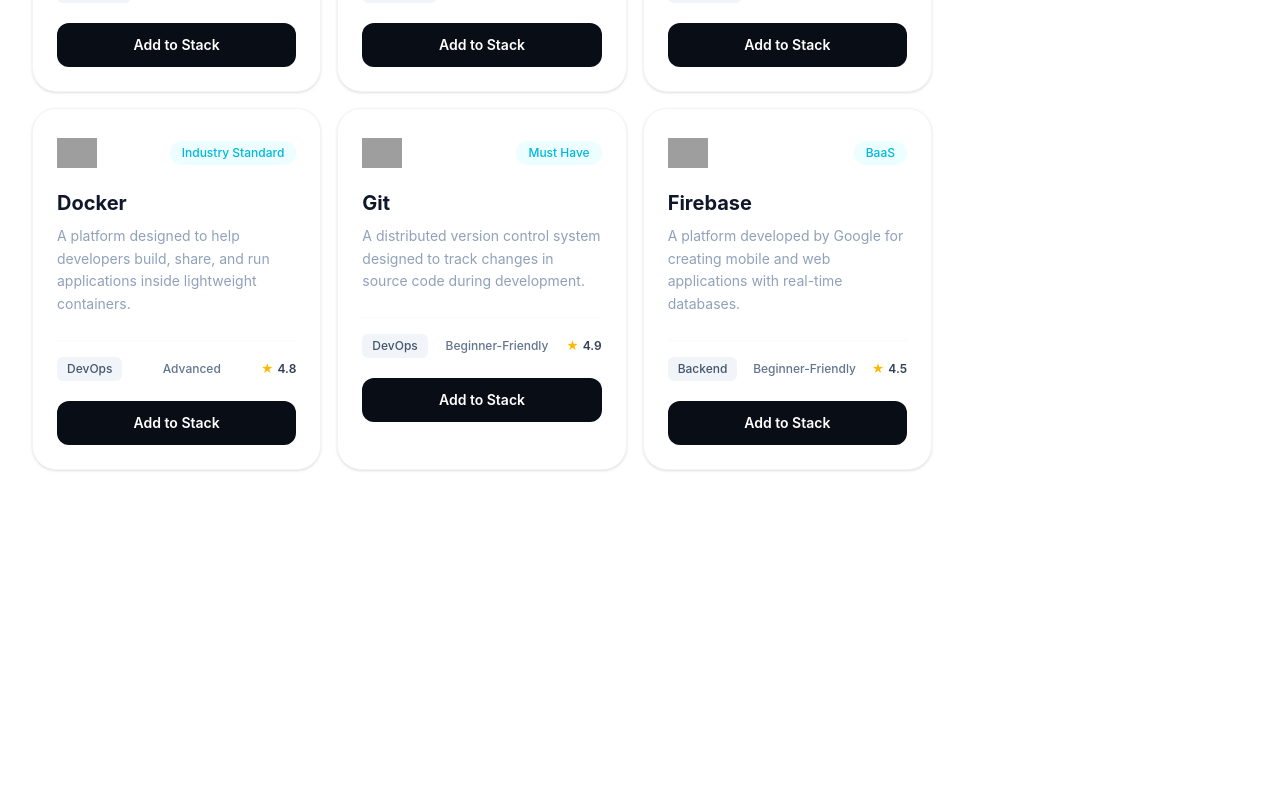
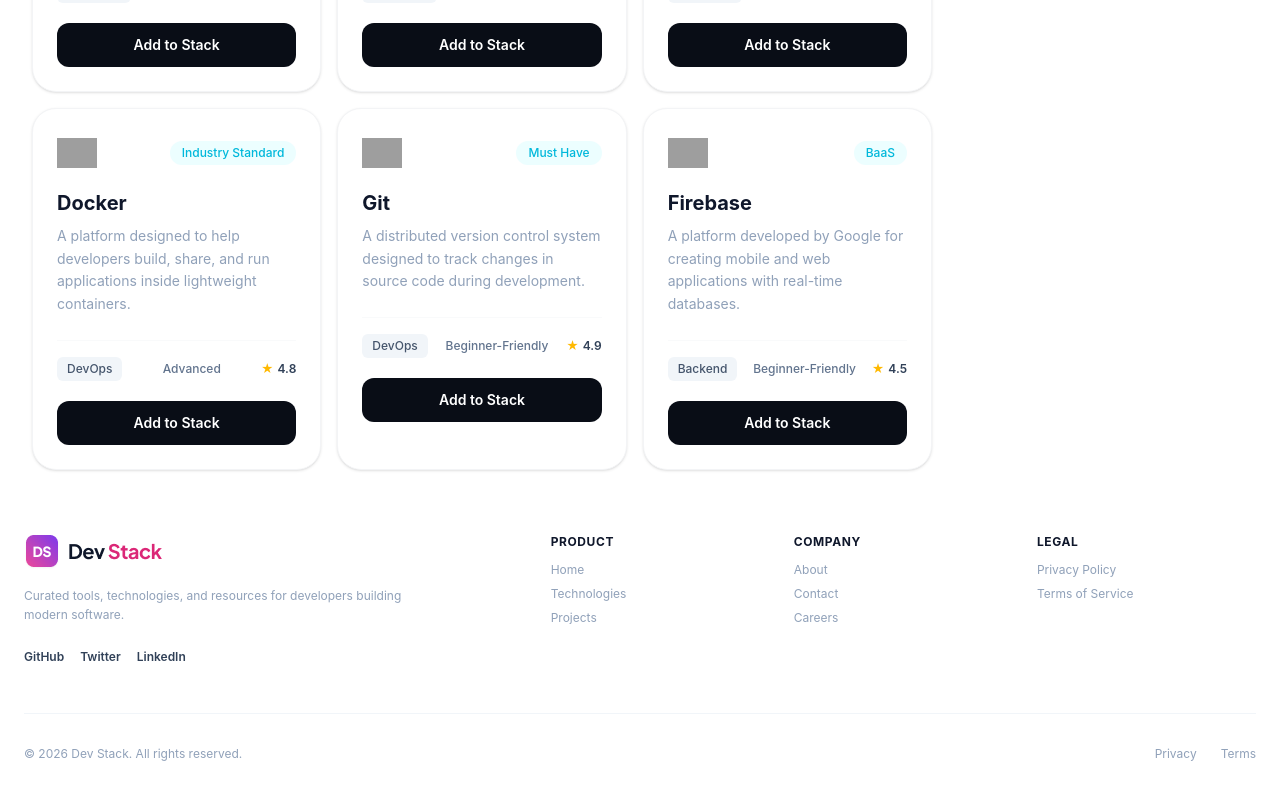
Before and after one commit to Rahimvi/Dev-Stack, a React (Vite) app: page / in a window 1280 px wide. Shown: the part 1557-2356 px from the top of the page. Before the commit the page ends 2043 px from the top, so only its background shows below. Built offline with nearby package versions, Linux system fonts and the light colour scheme; grey boxes are pictures that could not be loaded.

Commit message:
Added Footer Section

```diff
--- a/package.json
+++ b/package.json
@@ -13,6 +13,7 @@
     "@tailwindcss/vite": "^4.3.3",
     "react": "^19.2.8",
     "react-dom": "^19.2.8",
+    "react-hot-toast": "^2.6.0",
     "tailwindcss": "^4.3.3"
   },
   "devDependencies": {
--- a/src/App.tsx
+++ b/src/App.tsx
@@ -1,5 +1,6 @@
 import { Suspense } from "react";
 import "./App.css";
+import Footer from "./components/Footer";
 import HeroSection from "./components/HeroSection";
 import Nav from "./components/Nav";
 import Technologies from "./technologies/Technologies";
@@ -13,6 +14,7 @@
         <Suspense fallback={<h2>Loading....</h2>}>
           <Technologies />
         </Suspense>
+        <Footer />
       </div>
     </>
   );
--- /dev/null
+++ b/src/components/Footer.tsx
@@ -0,0 +1,136 @@
+import logo from "../assets/logo-text.png";
+
+export default function Footer() {
+  return (
+    <footer className="w-full bg-white text-slate-500 text-sm">
+      <div className="max-w-7xl mx-auto px-6 py-12">
+        <div className="grid grid-cols-1 md:grid-cols-12 gap-8 pb-12">
+          <div className="md:col-span-5 space-y-4">
+            <div className="flex items-center gap-2">
+              <span className="text-xl font-bold tracking-tight text-slate-900">
+                <img src={logo} alt="logo" />
+              </span>
+            </div>
+            <p className="text-xs text-slate-400 max-w-sm leading-relaxed">
+              Curated tools, technologies, and resources for developers building
+              modern software.
+            </p>
+            <div className="flex items-center gap-4 pt-2 text-xs font-semibold text-slate-700">
+              <a href="#" className="hover:text-slate-900 transition-colors">
+                GitHub
+              </a>
+              <a href="#" className="hover:text-slate-900 transition-colors">
+                Twitter
+              </a>
+              <a href="#" className="hover:text-slate-900 transition-colors">
+                LinkedIn
+              </a>
+            </div>
+          </div>
+
+          <div className="md:col-span-7 grid grid-cols-3 gap-6">
+            <div>
+              <h4 className="text-xs font-bold tracking-wider text-slate-900 uppercase mb-3">
+                PRODUCT
+              </h4>
+              <ul className="space-y-2 text-xs text-slate-400">
+                <li>
+                  <a
+                    href="#"
+                    className="hover:text-slate-600 transition-colors"
+                  >
+                    Home
+                  </a>
+                </li>
+                <li>
+                  <a
+                    href="#"
+                    className="hover:text-slate-600 transition-colors"
+                  >
+                    Technologies
+                  </a>
+                </li>
+                <li>
+                  <a
+                    href="#"
+                    className="hover:text-slate-600 transition-colors"
+                  >
+                    Projects
+                  </a>
+                </li>
+              </ul>
+            </div>
+
+            <div>
+              <h4 className="text-xs font-bold tracking-wider text-slate-900 uppercase mb-3">
+                COMPANY
+              </h4>
+              <ul className="space-y-2 text-xs text-slate-400">
+                <li>
+                  <a
+                    href="#"
+                    className="hover:text-slate-600 transition-colors"
+                  >
+                    About
+                  </a>
+                </li>
+                <li>
+                  <a
+                    href="#"
+                    className="hover:text-slate-600 transition-colors"
+                  >
+                    Contact
+                  </a>
+                </li>
+                <li>
+                  <a
+                    href="#"
+                    className="hover:text-slate-600 transition-colors"
+                  >
+                    Careers
+                  </a>
+                </li>
+              </ul>
+            </div>
+
+            <div>
+              <h4 className="text-xs font-bold tracking-wider text-slate-900 uppercase mb-3">
+                LEGAL
+              </h4>
+              <ul className="space-y-2 text-xs text-slate-400">
+                <li>
+                  <a
+                    href="#"
+                    className="hover:text-slate-600 transition-colors"
+                  >
+                    Privacy Policy
+                  </a>
+                </li>
+                <li>
+                  <a
+                    href="#"
+                    className="hover:text-slate-600 transition-colors"
+                  >
+                    Terms of Service
+                  </a>
+                </li>
+              </ul>
+            </div>
+          </div>
+        </div>
+
+        <div className="pt-8 border-t border-slate-100 flex flex-col sm:flex-row items-center justify-between gap-4 text-xs text-slate-400">
+          <p>© 2026 Dev Stack. All rights reserved.</p>
+          <div className="flex gap-6">
+            <a href="#" className="hover:text-slate-600 transition-colors">
+              Privacy
+            </a>
+            <a href="#" className="hover:text-slate-600 transition-colors">
+              Terms
+            </a>
+          </div>
+        </div>
+      </div>
+    </footer>
+  );
+}
--- /dev/null
+++ b/src/components/StackItemCard.tsx
@@ -0,0 +1,50 @@
+import type { TechItem } from "../type/type";
+
+interface StackItemCardProps {
+  item: TechItem;
+  onRemove: (id: string) => void;
+}
+
+export default function StackItemCard({ item, onRemove }: StackItemCardProps) {
+  return (
+    <div className="flex items-center justify-between rounded-2xl border border-slate-100 bg-white p-3.5 shadow-xs transition-all duration-150 hover:border-slate-200">
+      {/* Icon & Title Container */}
+      <div className="flex items-center gap-3">
+        <img
+          src={item.icon}
+          alt={item.name}
+          className="h-8 w-8 object-contain"
+        />
+        <div className="flex flex-col">
+          <h4 className="text-sm font-bold leading-tight text-slate-800">
+            {item.name}
+          </h4>
+          <span className="text-xs font-medium text-slate-400">
+            {item.category}
+          </span>
+        </div>
+      </div>
+
+      {/* Remove Button */}
+      <button
+        onClick={() => onRemove(item.id)}
+        className="rounded-lg p-1 text-slate-400 transition-colors hover:bg-slate-100 hover:text-slate-600"
+        aria-label={`Remove ${item.name}`}
+      >
+        <svg
+          className="h-4 w-4"
+          fill="none"
+          viewBox="0 0 24 24"
+          stroke="currentColor"
+          strokeWidth="2"
+        >
+          <path
+            strokeLinecap="round"
+            strokeLinejoin="round"
+            d="M6 18L18 6M6 6l12 12"
+          />
+        </svg>
+      </button>
+    </div>
+  );
+}
--- a/src/components/TechnologiCard.tsx
+++ b/src/components/TechnologiCard.tsx
@@ -2,10 +2,16 @@
 
 export interface TecnologiCardProps {
   tech: TechItem;
+  addStack: TechItem[];
+  onAddToStack: (tech: TechItem) => void;
 }
 
-export default function TecnologiCard({ tech }: TecnologiCardProps) {
-  console.log(tech, "Card");
+export default function TecnologiCard({
+  tech,
+  addStack,
+  onAddToStack,
+}: TecnologiCardProps) {
+  const isSelected = addStack.find((item) => item.id === tech.id);
   return (
     <div className="w-full max-w-sm rounded-3xl border border-gray-100 bg-white p-6 shadow-sm transition-all duration-200 hover:shadow-md">
       {/* Top Header: Icon & Badge */}
@@ -41,7 +47,15 @@
       </div>
 
       {/* Action Button */}
-      <button className="mt-5 w-full rounded-xl bg-[#090d16] py-3 text-sm font-semibold text-white transition-colors duration-150 hover:bg-slate-800 active:scale-[0.99]">
+      <button
+        onClick={() => onAddToStack(tech)}
+        disabled={!!isSelected}
+        className={`mt-5 w-full rounded-xl py-3 text-sm font-semibold transition-all duration-150 ${
+          isSelected
+            ? "bg-slate-100 text-slate-400 cursor-not-allowed"
+            : "bg-[#090d16] text-white hover:bg-slate-800 active:scale-[0.99]"
+        }`}
+      >
         Add to Stack
       </button>
     </div>
--- a/src/technologies/Technologies.tsx
+++ b/src/technologies/Technologies.tsx
@@ -1,6 +1,8 @@
-import { use } from "react";
+import { use, useState } from "react";
+import toast, { Toaster } from "react-hot-toast";
+import StackItemCard from "../components/StackItemCard";
 import TechnologiCard from "../components/TechnologiCard";
-import type { TechItemList } from "../type/type";
+import type { TechItem, TechItemList } from "../type/type";
 
 const promiseData = async (): Promise<TechItemList> => {
   const res = await fetch("/data.json");
@@ -12,10 +14,37 @@
 
 export default function Technologies() {
   const technologies = use(technologiesPromise);
-  console.log(technologies, "techno");
+  const [addStack, setAddStack] = useState<TechItem[]>([]);
+
+  const handleAddToStack = (tech: TechItem) => {
+    setAddStack((prev) => [...prev, tech]);
+    toast.success(`Added ${tech.name} to your stack!`, {
+      duration: 2000,
+      position: "bottom-right",
+      icon: "🚀",
+    });
+  };
+
+  const handleRemoveFromStack = (id: string) => {
+    const removedItem = addStack.find((item) => item.id === id);
+    setAddStack((prev) => prev.filter((item) => item.id !== id));
+    toast(`${removedItem?.name} removed from stack`, {
+      icon: "🗑️",
+      position: "bottom-right",
+    });
+  };
+
+  const handleClearAll = () => {
+    setAddStack([]);
+    toast("Removed all stack", {
+      icon: "🗑️",
+      position: "bottom-right",
+    });
+  };
 
   return (
     <div className="w-full max-w-7xl mx-auto px-4">
+      <Toaster />
       <h3 className="text-3xl font-bold">
         Explore the{" "}
         <span className="bg-linear-to-r from-[#EC4899] to-[#8B5CF6] bg-clip-text text-transparent">
@@ -29,13 +58,47 @@
         <div className="col-span-9 p-4">
           <div className="grid grid-cols-1 sm:grid-cols-2 lg:grid-cols-3 gap-4">
             {technologies.map((tech) => (
-              <TechnologiCard key={tech.id} tech={tech} />
+              <TechnologiCard
+                key={tech.id}
+                tech={tech}
+                addStack={addStack}
+                onAddToStack={handleAddToStack}
+              />
             ))}
           </div>
         </div>
-        <div className="col-span-3 p-4">
-          <div className=" rounded-3xl border border-gray-100 shadow-sm">
+        <div className="col-span-3">
+          <div className="rounded-3xl border border-gray-100 shadow-sm p-4">
             <h2 className="font-bold text-xl text-slate-900">Your Stack</h2>
+            {addStack.length === 0 ? (
+              <div>
+                <p className="text-gray-400 mt-2 mb-2">
+                  No technologies selected yet.
+                </p>
+                <div className="rounded-3xl border border-gray-100 p-8">
+                  <p className="text-gray-400 ">Your stack is empty.</p>
+                </div>
+              </div>
+            ) : (
+              <div>
+                <p className="text-gray-400 mt-2 mb-2">
+                  {addStack.length} Technology Selected
+                </p>
+                {addStack.map((stack) => (
+                  <StackItemCard
+                    key={stack.id}
+                    item={stack}
+                    onRemove={handleRemoveFromStack}
+                  />
+                ))}
+                <button
+                  onClick={handleClearAll}
+                  className="btn border border-[#ED8C85] text-[#D82C20] w-full rounded-3xl mt-2 mb-2"
+                >
+                  Remove All
+                </button>
+              </div>
+            )}
           </div>
         </div>
       </div>
```
Also changed, not shown: 1 other file (tests, documents, lock files or other folders).
